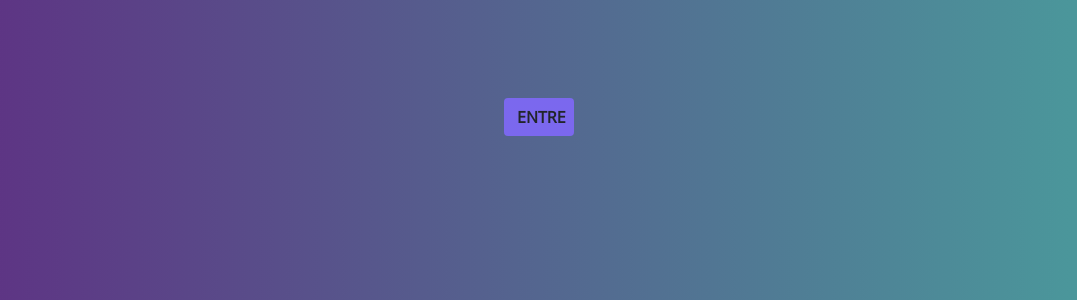
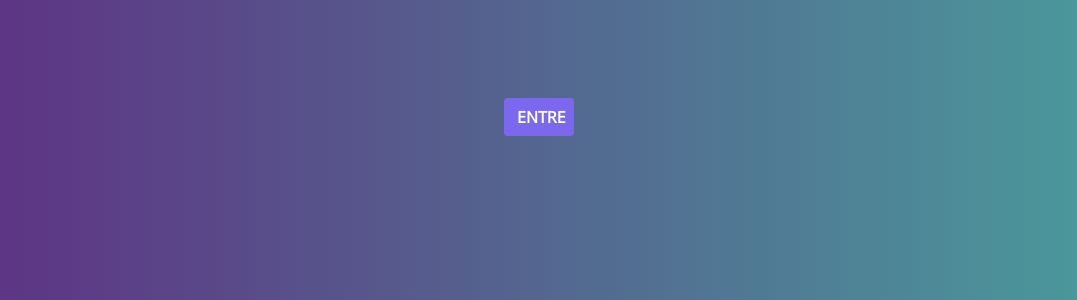
Before and after one commit to romarioL/Projeto-Dandara, a PHP site: page / in a window 1280 px wide, with the pointer over the restyled element. Shown: the part 470-770 px from the top of the page, without its empty margins (101-1178 px from the left). Run offline with PHP 8.4, Linux system fonts and the light colour scheme.

Commit message:
Add files via upload

```diff
--- a/DandaraProject/css/style.css
+++ b/DandaraProject/css/style.css
@@ -38,3 +38,11 @@ body {
 	margin-top: 100px;
 	align-self: center;
 }
+
+.btn-purple:hover {
+	color: white;
+}
+
+.btn-purple:focus {
+	border: none;
+}
```
